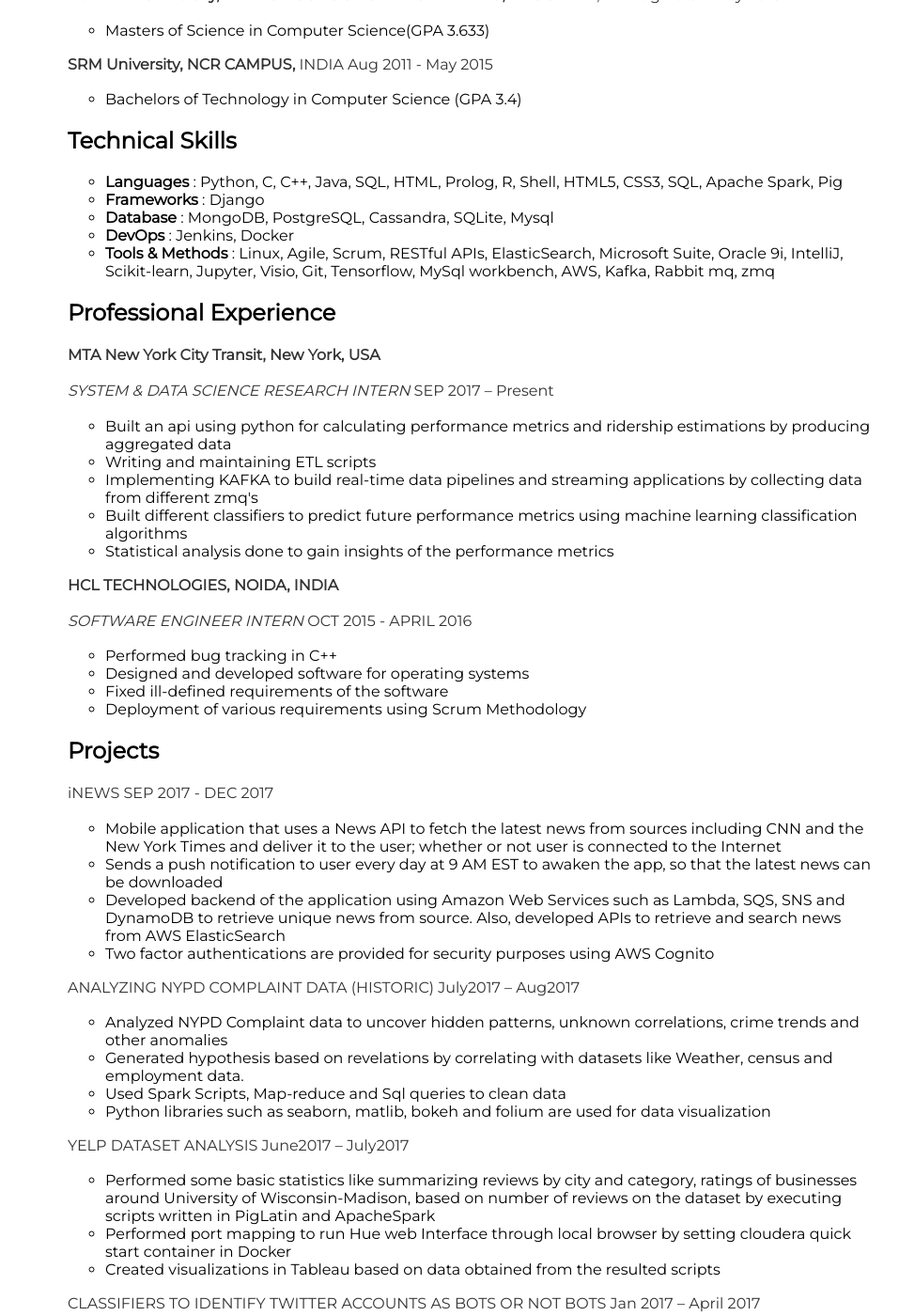
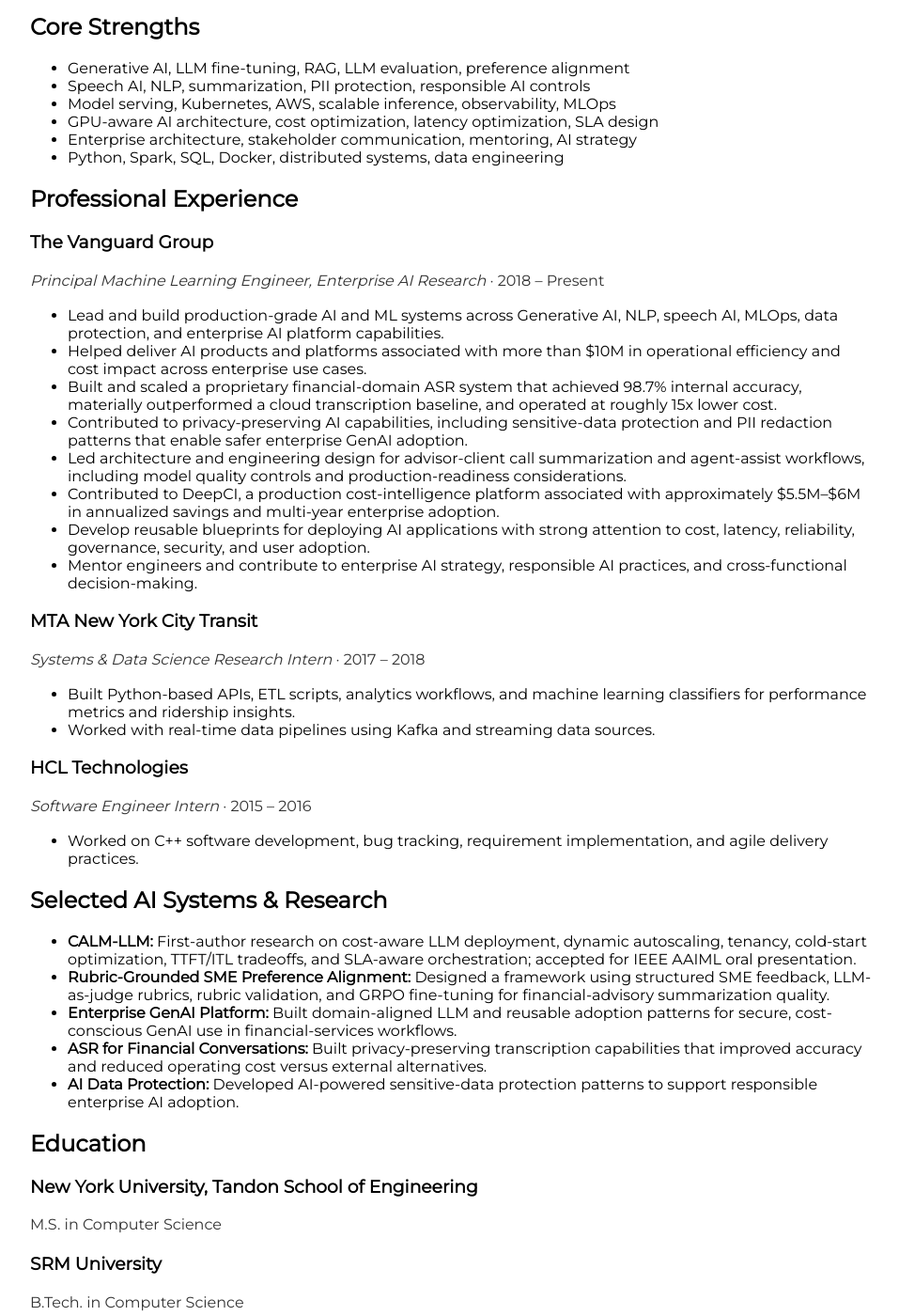
Before and after one commit to ab6995/ab6995.github.io, a Jekyll site: the page built from resume/index.html, in a window 1280 px wide and 1400 px high, scrolled down 426 px. Shown: the whole window at 94% size, without its empty margins (160-1117 px from the left). Built offline with Jekyll 4.4.1, drawn with Linux system fonts in a browser that asks for light colours; some of the changed text lies outside the part shown.

Commit message:
Replace old student resume with updated AI resume

```diff
--- a/resume/index.html
+++ b/resume/index.html
@@ -2,133 +2,94 @@
 layout: resume
 title: Ashish Bansal
 ---
-<h1>{{ page.title }}</h1>
-<ul class="resume">
-	<ul id=contact-info>
 
-		<li>ab6995@nyu.edu</li>
-		<li>+1 (631) 552-1865</li>
-		<li>15 Crooke Avenue, Apt #5C Brooklyn, NY, 11226</li>
-	</ul>
+<header class="resume-hero">
+  <h1>{{ page.title }}</h1>
+  <p class="resume-subtitle">Principal Machine Learning Engineer | Enterprise AI, GenAI, Speech AI & LLM Infrastructure</p>
+  <p class="resume-contact">
+    <a href="mailto:{{site.email}}">{{site.email}}</a> ·
+    <a href="https://www.linkedin.com/in/{{site.linkedin_username}}" target="_blank" rel="noopener">LinkedIn</a> ·
+    <a href="https://github.com/{{site.github_username}}" target="_blank" rel="noopener">GitHub</a>
+  </p>
+</header>
 
-	<p>Innovated and motivated Data and Software engineer, with two years of experience in object-oriented design, Machine learning, Big Data technologies, deep knowledge of data structure and algorithms. Currently looking for full-time opportunities as
-	Data Engineer/Data Scientist/Software Engineer.</p>
+<section>
+  <h2>Summary</h2>
+  <p>Principal Machine Learning Engineer with deep experience building production AI systems for financial services. I specialize in Generative AI, LLM deployment, speech recognition, NLP, MLOps, responsible AI governance, and cost-efficient enterprise AI platforms. My work spans research, architecture, hands-on engineering, mentoring, stakeholder leadership, and production operations.</p>
+</section>
 
-	<h2 id="education">Education</h2>
+<section>
+  <h2>Core Strengths</h2>
+  <ul class="two-column-list">
+    <li>Generative AI, LLM fine-tuning, RAG, LLM evaluation, preference alignment</li>
+    <li>Speech AI, NLP, summarization, PII protection, responsible AI controls</li>
+    <li>Model serving, Kubernetes, AWS, scalable inference, observability, MLOps</li>
+    <li>GPU-aware AI architecture, cost optimization, latency optimization, SLA design</li>
+    <li>Enterprise architecture, stakeholder communication, mentoring, AI strategy</li>
+    <li>Python, Spark, SQL, Docker, distributed systems, data engineering</li>
+  </ul>
+</section>
 
-	<p><strong>New York University, TANDON SCHOOL OF ENGINEERING, </strong>BROOKLYN, NY     Aug 2016 – May 2018</p>
+<section>
+  <h2>Professional Experience</h2>
 
-	<ul>
-		<li>Masters of Science in Computer Science(GPA 3.633)</li>
-	</ul>
+  <div class="resume-item">
+    <h3>The Vanguard Group</h3>
+    <p><em>Principal Machine Learning Engineer, Enterprise AI Research</em> · 2018 – Present</p>
+    <ul>
+      <li>Lead and build production-grade AI and ML systems across Generative AI, NLP, speech AI, MLOps, data protection, and enterprise AI platform capabilities.</li>
+      <li>Helped deliver AI products and platforms associated with more than $10M in operational efficiency and cost impact across enterprise use cases.</li>
+      <li>Built and scaled a proprietary financial-domain ASR system that achieved 98.7% internal accuracy, materially outperformed a cloud transcription baseline, and operated at roughly 15x lower cost.</li>
+      <li>Contributed to privacy-preserving AI capabilities, including sensitive-data protection and PII redaction patterns that enable safer enterprise GenAI adoption.</li>
+      <li>Led architecture and engineering design for advisor-client call summarization and agent-assist workflows, including model quality controls and production-readiness considerations.</li>
+      <li>Contributed to DeepCI, a production cost-intelligence platform associated with approximately $5.5M–$6M in annualized savings and multi-year enterprise adoption.</li>
+      <li>Develop reusable blueprints for deploying AI applications with strong attention to cost, latency, reliability, governance, security, and user adoption.</li>
+      <li>Mentor engineers and contribute to enterprise AI strategy, responsible AI practices, and cross-functional decision-making.</li>
+    </ul>
+  </div>
 
-	<p><strong>SRM University, NCR CAMPUS,</strong> INDIA     Aug 2011 - May 2015</p>
+  <div class="resume-item">
+    <h3>MTA New York City Transit</h3>
+    <p><em>Systems & Data Science Research Intern</em> · 2017 – 2018</p>
+    <ul>
+      <li>Built Python-based APIs, ETL scripts, analytics workflows, and machine learning classifiers for performance metrics and ridership insights.</li>
+      <li>Worked with real-time data pipelines using Kafka and streaming data sources.</li>
+    </ul>
+  </div>
 
-	<ul>
-		<li>Bachelors of Technology in Computer Science (GPA 3.4)</li>
-	</ul>
+  <div class="resume-item">
+    <h3>HCL Technologies</h3>
+    <p><em>Software Engineer Intern</em> · 2015 – 2016</p>
+    <ul>
+      <li>Worked on C++ software development, bug tracking, requirement implementation, and agile delivery practices.</li>
+    </ul>
+  </div>
+</section>
 
-	<h2 id="technicalskills">Technical Skills</h2>
+<section>
+  <h2>Selected AI Systems & Research</h2>
+  <ul>
+    <li><strong>CALM-LLM:</strong> First-author research on cost-aware LLM deployment, dynamic autoscaling, tenancy, cold-start optimization, TTFT/ITL tradeoffs, and SLA-aware orchestration; accepted for IEEE AAIML oral presentation.</li>
+    <li><strong>Rubric-Grounded SME Preference Alignment:</strong> Designed a framework using structured SME feedback, LLM-as-judge rubrics, rubric validation, and GRPO fine-tuning for financial-advisory summarization quality.</li>
+    <li><strong>Enterprise GenAI Platform:</strong> Built domain-aligned LLM and reusable adoption patterns for secure, cost-conscious GenAI use in financial-services workflows.</li>
+    <li><strong>ASR for Financial Conversations:</strong> Built privacy-preserving transcription capabilities that improved accuracy and reduced operating cost versus external alternatives.</li>
+    <li><strong>AI Data Protection:</strong> Developed AI-powered sensitive-data protection patterns to support responsible enterprise AI adoption.</li>
+  </ul>
+</section>
 
-	<ul>
-		<li><strong>Languages</strong> : Python, C, C++, Java, SQL, HTML, Prolog, R, Shell, HTML5, CSS3, SQL, Apache Spark, Pig</li>
+<section>
+  <h2>Education</h2>
+  <div class="resume-item">
+    <h3>New York University, Tandon School of Engineering</h3>
+    <p>M.S. in Computer Science</p>
+  </div>
+  <div class="resume-item">
+    <h3>SRM University</h3>
+    <p>B.Tech. in Computer Science</p>
+  </div>
+</section>
 
-		<li><strong>Frameworks</strong> : Django</li>
-
-		<li><strong>Database</strong> : MongoDB, PostgreSQL, Cassandra, SQLite, Mysql</li>
-
-		<li><strong>DevOps</strong> : Jenkins, Docker</li>
-
-		<li><strong>Tools &amp; Methods</strong> : Linux, Agile, Scrum, RESTful APIs, ElasticSearch, Microsoft Suite, Oracle 9i, IntelliJ, Scikit-learn, Jupyter, Visio, Git, Tensorflow, MySql workbench, AWS, Kafka, Rabbit mq, zmq</li>
-	</ul>
-
-	<h2 id="professionalexperience">Professional Experience</h2>
-
-	<p><strong>MTA New York City Transit, New York, USA</strong></p>
-
-	<p><em>SYSTEM &amp; DATA SCIENCE RESEARCH INTERN</em>      SEP 2017 – Present</p>
-
-	<ul>
-		<li>Built an api using python for calculating performance metrics and ridership estimations by producing aggregated data</li>
-
-		<li>Writing and maintaining ETL scripts</li>
-
-		<li>Implementing KAFKA to build real-time data pipelines and streaming applications by collecting data from different zmq's</li>
-
-		<li>Built different classifiers to predict future performance metrics using machine learning classification algorithms</li>
-
-		<li>Statistical analysis done to gain insights of the performance metrics</li>
-	</ul>
-
-	<p><strong>HCL TECHNOLOGIES, NOIDA, INDIA</strong></p>
-
-	<p><em>SOFTWARE ENGINEER INTERN</em>     OCT 2015 - APRIL 2016</p>
-
-	<ul>
-		<li>Performed bug tracking in C++</li>
-
-		<li>Designed and developed software for operating systems</li>
-
-		<li>Fixed ill-defined requirements of the software</li>
-
-		<li>Deployment of various requirements using Scrum Methodology</li>
-	</ul>
-
-
-
-	<h2 id="projects">Projects</h2>
-
-	<p>iNEWS      SEP 2017 - DEC 2017</p>
-
-	<ul>
-		<li>Mobile application that uses a News API to fetch the latest news from sources including CNN and the New York Times
- 			and deliver it to the user; whether or not user is connected to the Internet</li>
-
-		<li>Sends a push notification to user every day at 9 AM EST to awaken the app, so that the latest news can be downloaded</li>
-
-		<li>Developed backend of the application using Amazon Web Services such as Lambda, SQS, SNS and DynamoDB to
-			retrieve unique news from source. Also, developed APIs to retrieve and search news from AWS ElasticSearch</li>
-
-		<li>Two factor authentications are provided for security purposes using AWS Cognito</li>
-	</ul>
-
-	<p>ANALYZING NYPD COMPLAINT DATA (HISTORIC)     July2017 – Aug2017</p>
-
-	<ul>
-		<li>Analyzed NYPD Complaint data to uncover hidden patterns, unknown correlations, crime trends and other anomalies</li>
-
-		<li>Generated hypothesis based on revelations by correlating with datasets like Weather, census and employment data.</li>
-
-		<li>Used Spark Scripts, Map-reduce and Sql queries to clean data</li>
-
-		<li>Python libraries such as seaborn, matlib, bokeh and folium are used for data visualization</li>
-	</ul>
-
-	<p>YELP DATASET ANALYSIS     June2017 – July2017</p>
-
-	<ul>
-		<li>Performed some basic statistics like summarizing reviews by city and category, ratings of businesses around University of
-		Wisconsin-Madison, based on number of reviews on the dataset by executing scripts written in PigLatin and ApacheSpark</li>
-
-		<li>Performed port mapping to run Hue web Interface through local browser by setting cloudera quick start container in Docker</li>
-
-		<li>Created visualizations in Tableau based on data obtained from the resulted scripts</li>
-	</ul>
-
-	<p>CLASSIFIERS TO IDENTIFY TWITTER ACCOUNTS AS BOTS OR NOT BOTS      Jan 2017 – April 2017</p>
-
-	<ul>
-		<li>Built four classifiers (Multinomial Naive Bayes, Decision Trees, Logistic Regression and Random Forest) using python
-			libraries pandas to train our model to predict twitter accounts as bots</li>
-
-		<li>Compared model’s accuracy from different classifiers we built</li>
-	</ul>
-
-	<p>ANALYZING TRAITS SHARED BETWEEN TWO TWITTER USERS     April 2017 – May 2017</p>
-
-	<ul>
-		<li>Built a fully functional, Watson-powered application using Python to interact with the Twitter API and IBM's Personality Insights API in order to analyze traits shared between two Twitter users</li>
-
-		<li>Displayed the top 5 personality traits shared between two Twitter users</li>
-	</ul>
-</ul>
+<section>
+  <h2>Earlier Project Foundation</h2>
+  <p>Earlier academic and engineering projects included Spark and Hadoop analytics, NYPD complaint data analysis, Yelp dataset analysis, Twitter bot classification, IBM Watson Personality Insights, and an AWS-backed offline news mobile application. These projects formed the technical base for later large-scale enterprise AI work.</p>
+</section>
```
